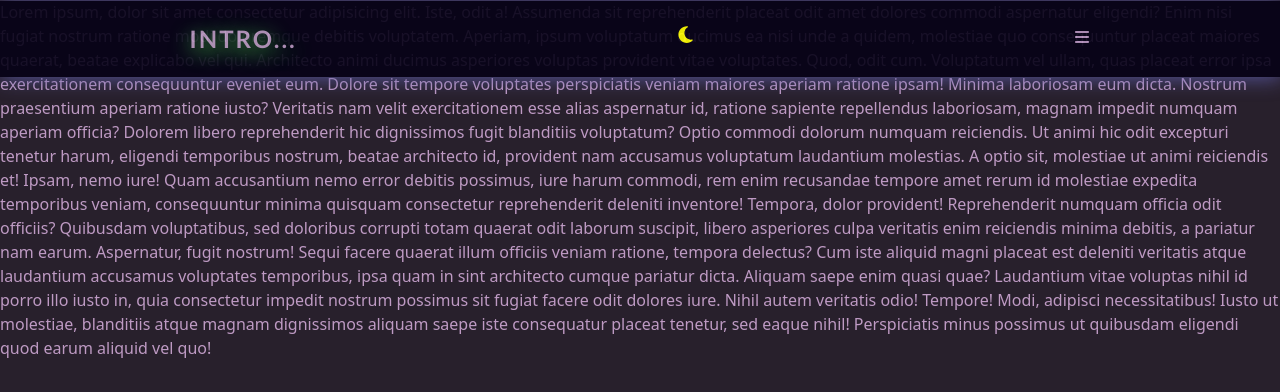
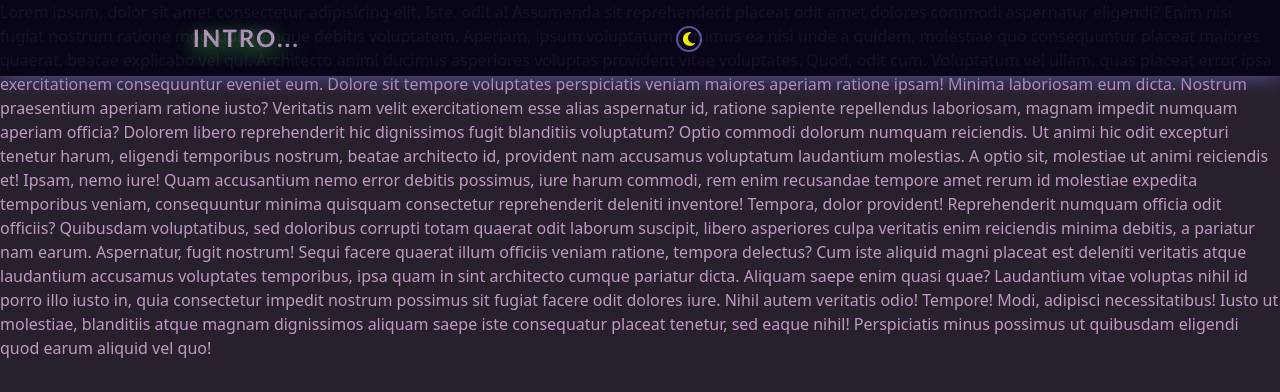
Before and after one commit to This-is-pawan/PortFolio, a React (Vite) app: page / in a window 1280 px wide. Shown: the top 392 px of the page. Built offline with nearby package versions, Linux system fonts and the light colour scheme.

Commit message:
folio update

```diff
--- a/src/index.css
+++ b/src/index.css
@@ -59,7 +59,6 @@ letter-spacing: 2px;
 }
 .nav_bar{
   width: 100%;
-  margin: 1px auto;
   position: fixed;
   display: flex;
   align-items: center;
@@ -74,22 +73,25 @@ letter-spacing: 2px;
   /* border: 2px solid palegoldenrod; */
   text-align: center;
   position: relative;
-  font-size:1.2rem ;
+  /* font-size:1.2rem ; */
   color: yellow;
+  cursor: pointer;
 }
 .mode_moon{
+  /* width: 200px; */
+  border: 2px solid rgb(94, 93, 170);
   position: absolute;
   top: 0;
   right: 0;
-  left: 0;
-  bottom: 0;
+  border-radius: 50%;
+  padding: 3px;
 }
 .mode_sun{
   opacity: 0;
 }
 
 
-@media screen and (max-width:500px) {
+@media screen and (max-width:600px) {
   .Bar{
     width: 30px;
     height: 30px;
@@ -102,3 +104,17 @@ letter-spacing: 2px;
     box-shadow: 1px 1px 30px var(--primary-color-);
   }
 }
+@media screen and (min-width:601px) {
+  .Bar{
+    display: none;
+  }
+  .mode_moon{
+   /* display: none;
+    */
+    font-size: 1rem;
+
+
+  }
+
+
+}
```
